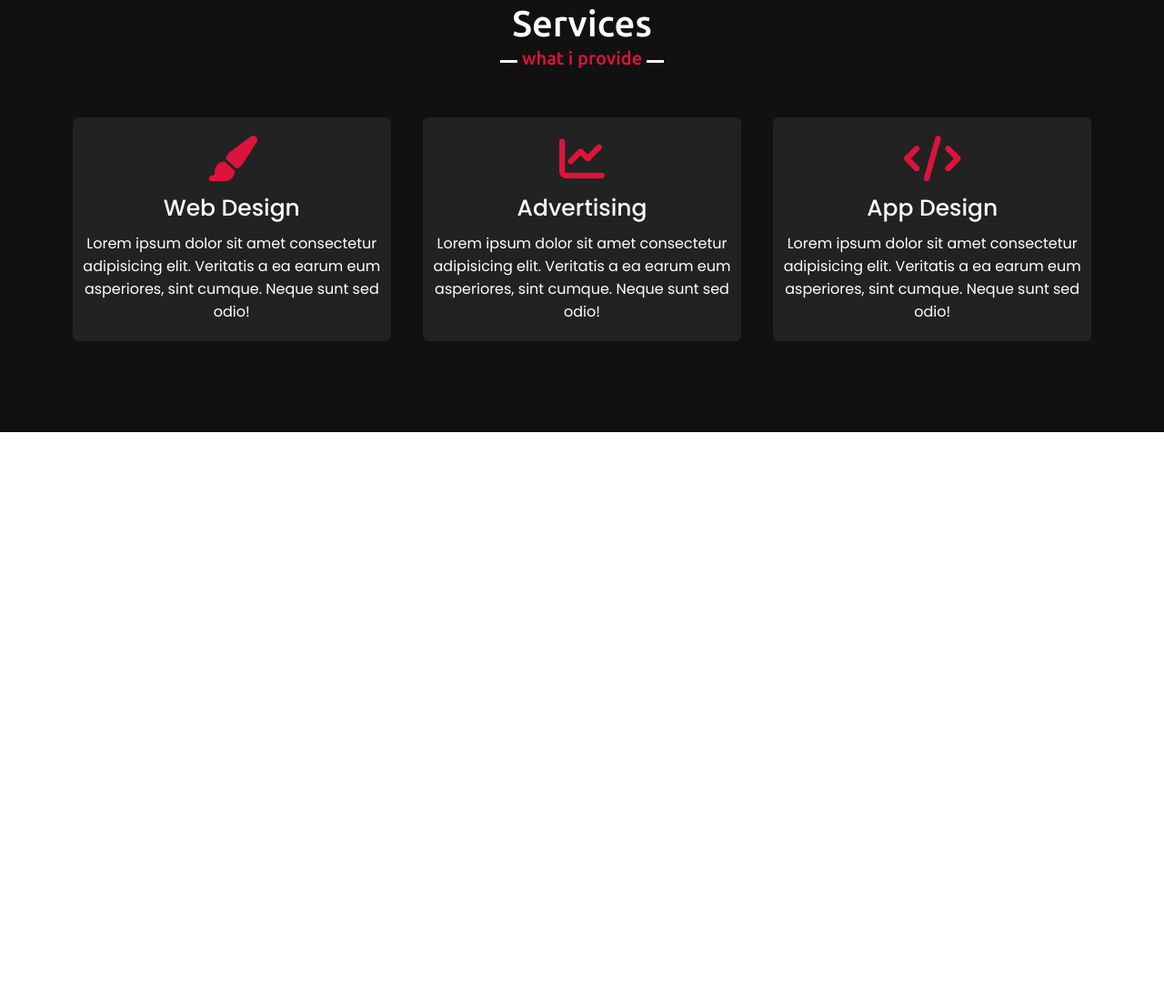
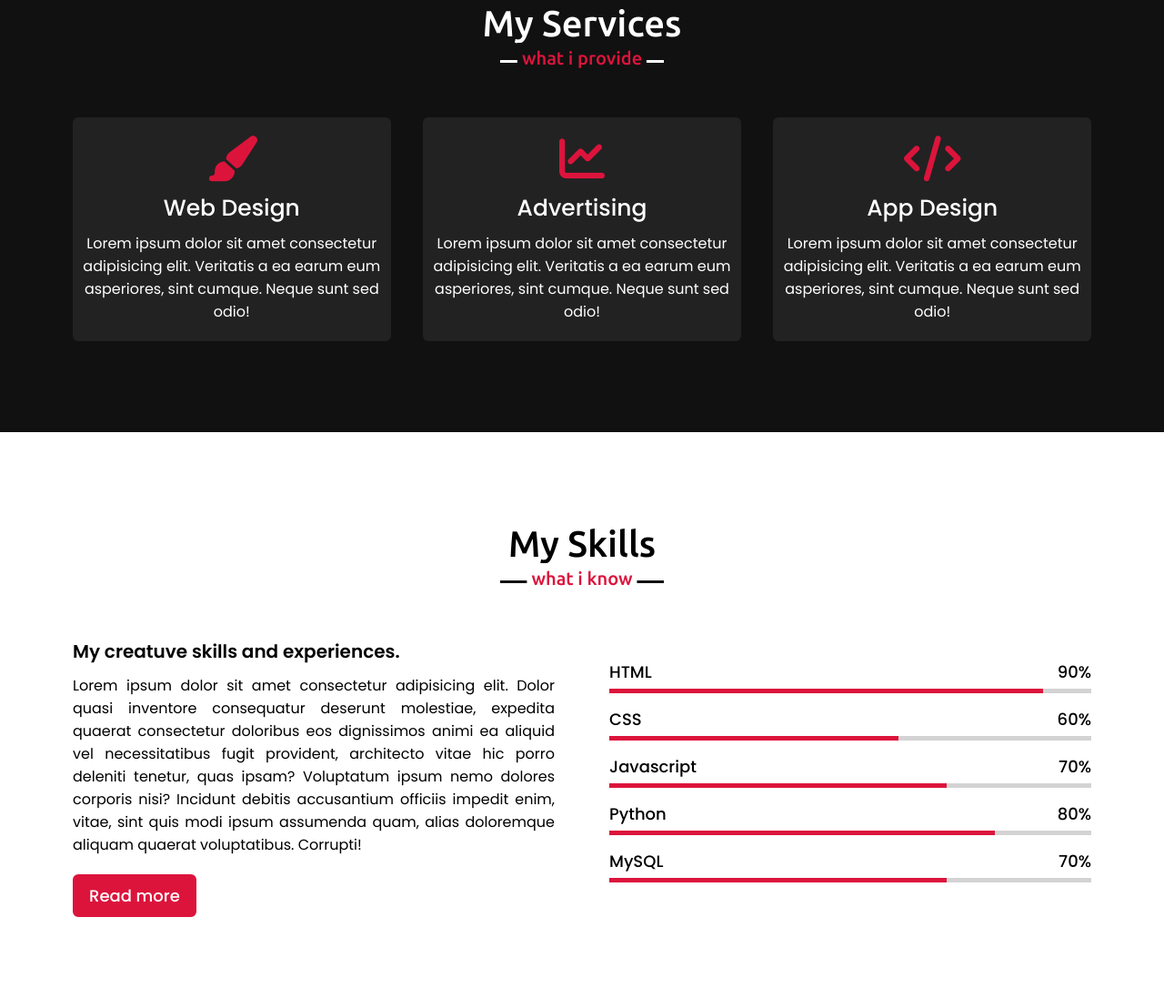
Before and after one commit to suryansh098/simple-portfolio, a plain HTML site: page index.html in a window 1280 px wide. Shown: the part 1630-2738 px from the top of the page at 91% size. Before the commit the page ends 2105 px from the top, so only its background shows below. Drawn offline with nearby package versions, Linux system fonts and the light colour scheme.

Commit message:
Skills Section

```diff
--- a/index.html
+++ b/index.html
@@ -60,7 +60,7 @@
     <!-- Services Section -->
     <section class="services" id="services">
         <div class="max-width">
-            <h2 class="title">Services</h2>
+            <h2 class="title">My Services</h2>
             <div class="services-content">
                 <div class="card">
                     <div class="box">
@@ -89,6 +89,61 @@
         </div>
     </section>
 
+    <!-- Skills Section -->
+    <section class="skills" id="skills">
+        <div class="max-width">
+            <h2 class="title">My Skills</h2>
+            <div class="skills-content">
+                <div class="column left">
+                    <div class="text">My creatuve skills and experiences.</div>
+                    <p>Lorem ipsum dolor sit amet consectetur adipisicing elit. Dolor quasi inventore consequatur deserunt molestiae, expedita quaerat consectetur doloribus eos dignissimos animi ea aliquid vel necessitatibus fugit provident, architecto vitae hic porro deleniti tenetur, quas ipsam? Voluptatum ipsum nemo dolores corporis nisi? Incidunt debitis accusantium officiis impedit enim, vitae, sint quis modi ipsum assumenda quam, alias doloremque aliquam quaerat voluptatibus. Corrupti!</p>
+                    <a href="#">Read more</a>
+                </div>
+                <div class="column right">
+                    <div class="bars">
+                        <div class="info">
+                            <span>HTML</span>
+                            <span>90%</span>
+                        </div>
+                        <div class="line html"></div>
+                    </div>
+
+                    <div class="bars">
+                        <div class="info">
+                            <span>CSS</span>
+                            <span>60%</span>
+                        </div>
+                        <div class="line css"></div>
+                    </div>
+
+                    <div class="bars">
+                        <div class="info">
+                            <span>Javascript</span>
+                            <span>70%</span>
+                        </div>
+                        <div class="line js"></div>
+                    </div>
+
+                    <div class="bars">
+                        <div class="info">
+                            <span>Python</span>
+                            <span>80%</span>
+                        </div>
+                        <div class="line py"></div>
+                    </div>
+
+                    <div class="bars">
+                        <div class="info">
+                            <span>MySQL</span>
+                            <span>70%</span>
+                        </div>
+                        <div class="line mysql"></div>
+                    </div>
+                </div>
+            </div>
+        </div>
+    </section>
+
     <script src="script.js"></script>
 </body>
 </html>
--- a/style.css
+++ b/style.css
@@ -117,6 +117,7 @@
     background-color: crimson;
     color: #fff;
     font-size: 25px;
+    font-weight: 500;
     padding: 12px 36px;
     margin-top: 20px;
     border-radius: 6px;
@@ -166,21 +167,22 @@ section .title::after {
     transform: translateX(-50%);
 }
 
-/* about section styling*/
-.about, .services {
+.about, .services, .skills {
     font-family: 'Poppins', sans-serif;
 }
 
-.about .title::after {
-    content: "who am i";
-}
-
 .about .about-content,
-.services .services-content {
+.services .services-content,
+.skills .skills-content{
     display: flex;
     flex-wrap: wrap;
     align-items: center;
     justify-content: space-between;
+}
+
+/* about section styling*/
+.about .title::after {
+    content: "who am i";
 }
 
 .about .about-content .left {
@@ -217,6 +219,7 @@ section .title::after {
     background-color: crimson;
     color: #fff;
     font-size: 25px;
+    font-weight: 500;
     padding: 10px 30px;
     margin-top: 20px;
     border-radius: 6px;
@@ -224,7 +227,8 @@ section .title::after {
     transition: all .3s ease;
 }
 
-.about .about-content .right a:hover {
+.about .about-content .right a:hover,
+.skills .skills-content .left a:hover {
     color: crimson;
     background-color: transparent;
 
@@ -280,6 +284,91 @@ section .title::after {
     font-weight: 500;
     margin: 10px 0 7px 0;
 }
+
+/* skills section */
+.skills .title::after{
+    content: "what i know";
+}
+
+.skills .skills-content .column {
+    width: calc(50% - 30px);
+}
+
+.skills .skills-content .left .text{
+    font-size: 20px;
+    font-weight: 600;
+    margin-bottom: 10px;
+}
+
+.skills .skills-content .left p {
+    text-align: justify;
+}
+
+.skills .skills-content .left a {
+    display: inline-block;
+    background-color: crimson;
+    color: #fff;
+    font-size: 18px;
+    font-weight: 500;
+    padding: 8px 16px;
+    margin-top: 20px;
+    border-radius: 6px;
+    border: 2px solid crimson;
+    transition: all .3s ease;
+}
+
+.skills .skills-content .right .bars {
+    margin-bottom: 15px;
+}
+
+.skills .skills-content .right .info {
+    display: flex;
+    margin-bottom: 5px;
+    align-items: center;
+    justify-content: space-between;
+}
+
+.skills .skills-content .right span{
+    font-weight: 500;
+    font-size: 18px;
+}
+
+.skills .skills-content .right .line {
+    height: 5px;
+    width: 100%;
+    background-color: lightgray;
+    position: relative;
+}
+
+.skills .skills-content .right .line::before {
+    content: "";
+    position: absolute;
+    height: 100%;
+    left: 0;
+    top: 0;
+    background-color: crimson;
+}
+
+.skills .skills-content .right .html::before {
+    width: 90%;
+}
+
+.skills .skills-content .right .css::before {
+    width: 60%;
+}
+
+.skills .skills-content .right .js::before {
+    width: 70%;
+}
+
+.skills .skills-content .right .py::before {
+    width: 80%;
+}
+
+.skills .skills-content .right .mysql::before {
+    width: 70%;
+}
+
 
 /* responsive media query */
 @media (max-width: 1300px) {
@@ -362,6 +451,10 @@ section .title::after {
         width: calc(50% - 10px);
         margin-bottom: 20px;
     }
+    .skills .skills-content .column {
+        width: 100%;
+        margin-bottom: 35px;
+    }
 }
 
 @media (max-width: 690px) {
@@ -377,7 +470,7 @@ section .title::after {
     .home .home-content a {
         font-size: 20px;
     }
-    .services .services-content .card {
+    .services .services-content .card{
         width: 100%;
     }
 }
```
